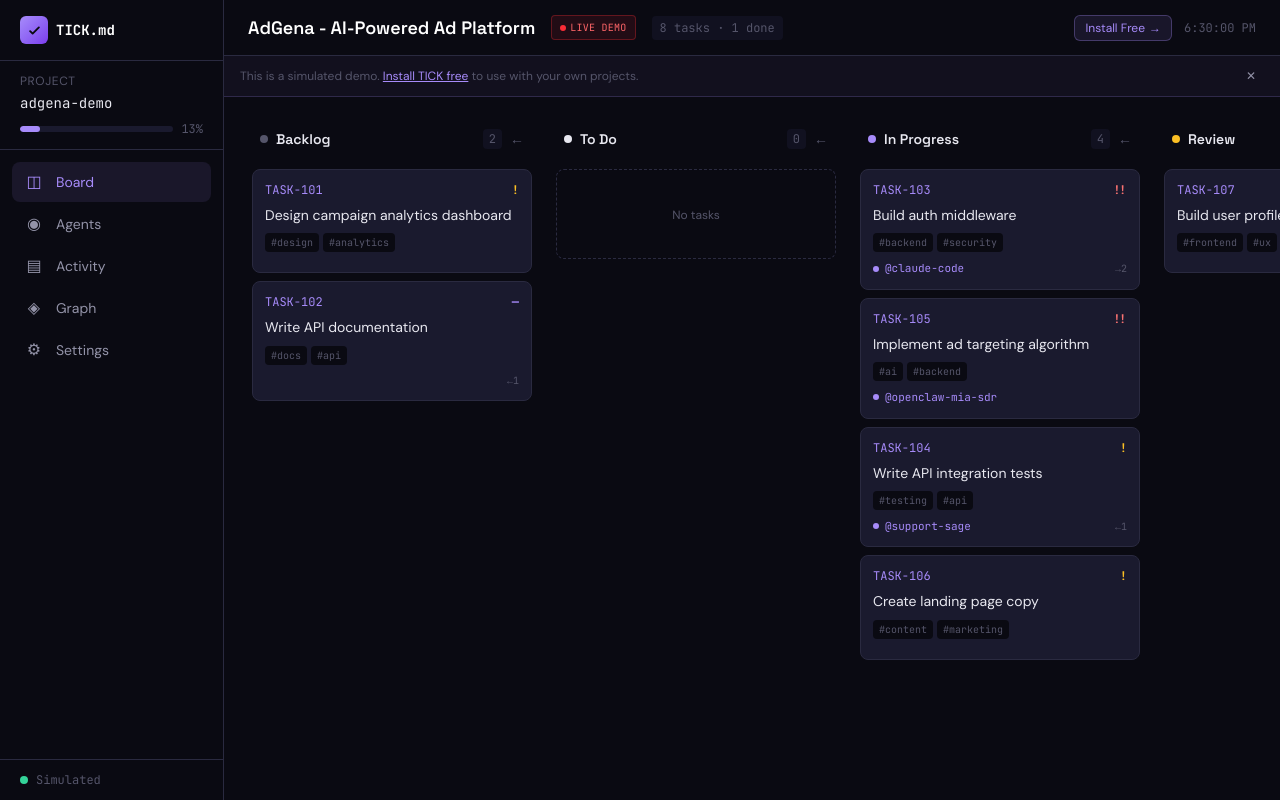
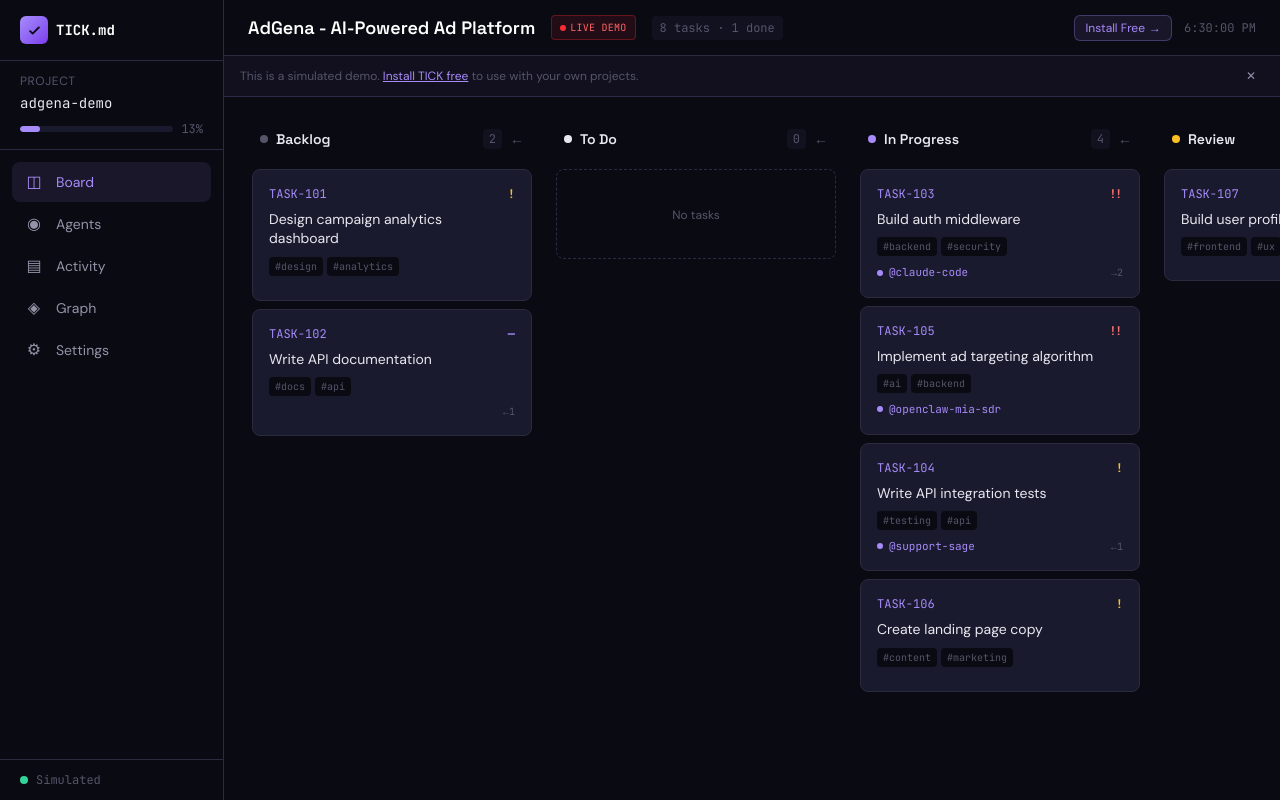
Before and after one commit to Purple-Horizons/tick-md, a Next.js app: page /dashboard-demo in a window 1280 px wide. Built offline with nearby package versions, Linux system fonts and the light colour scheme; a web font is replaced by a local one.

Commit message:
fix(css): remove all CSS resets, increase card padding to p-4
- Removed * {} reset entirely - Tailwind preflight handles this
- Increased TaskCard padding from p-3 to p-4 for better spacing

```diff
--- a/src/app/globals.css
+++ b/src/app/globals.css
@@ -6,13 +6,6 @@
   --font-serif: 'Instrument Serif', Georgia, serif;
 }
 
-@layer base {
-  * {
-    box-sizing: border-box;
-    margin: 0;
-  }
-
-  html {
-    scroll-behavior: smooth;
-  }
+html {
+  scroll-behavior: smooth;
 }
--- a/src/components/dashboard/TaskCard.tsx
+++ b/src/components/dashboard/TaskCard.tsx
@@ -46,7 +46,7 @@ export default function TaskCard({ task }: { task: Task }) {
       onClick={() => setSelectedTask(task.id)}
       className={`
         group bg-[var(--color-bg-card)] border border-[var(--color-border)]
-        rounded-lg p-3 cursor-grab active:cursor-grabbing
+        rounded-lg p-4 cursor-grab active:cursor-grabbing
         hover:border-[var(--color-border-accent)] transition-all duration-150
         ${isDragging ? "shadow-lg shadow-[var(--color-glow)]" : ""}
       `}
```
